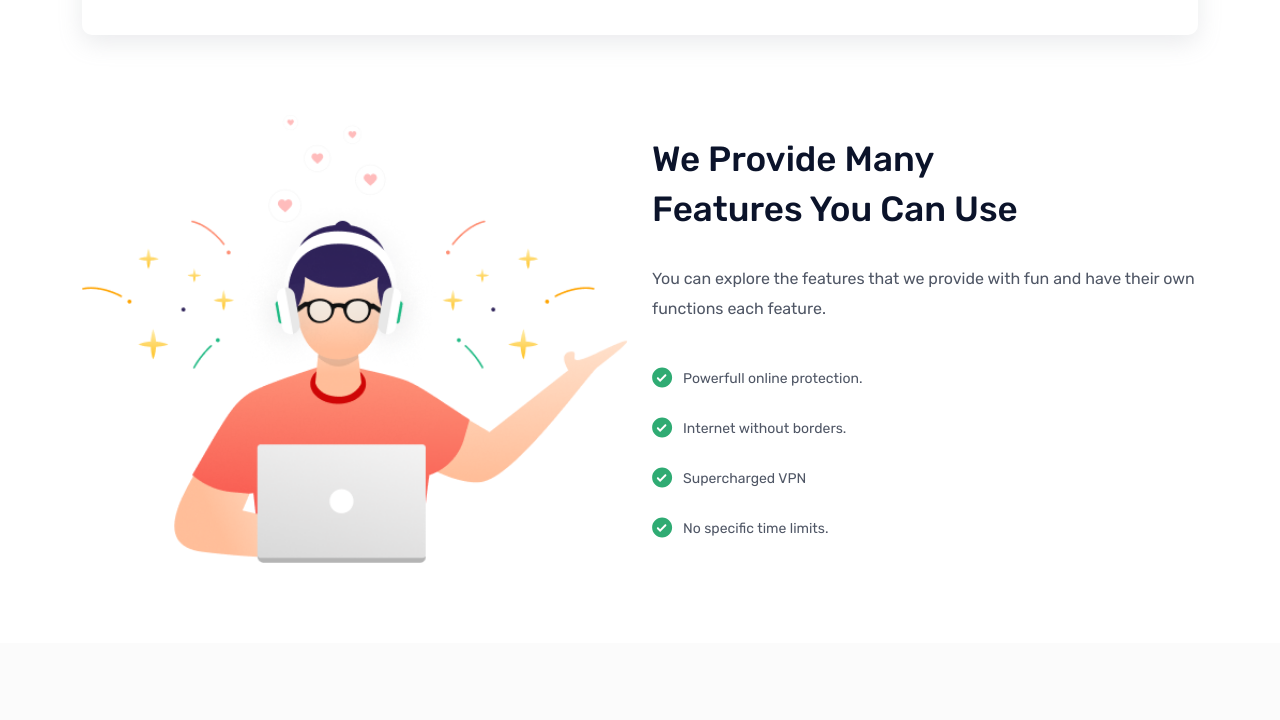
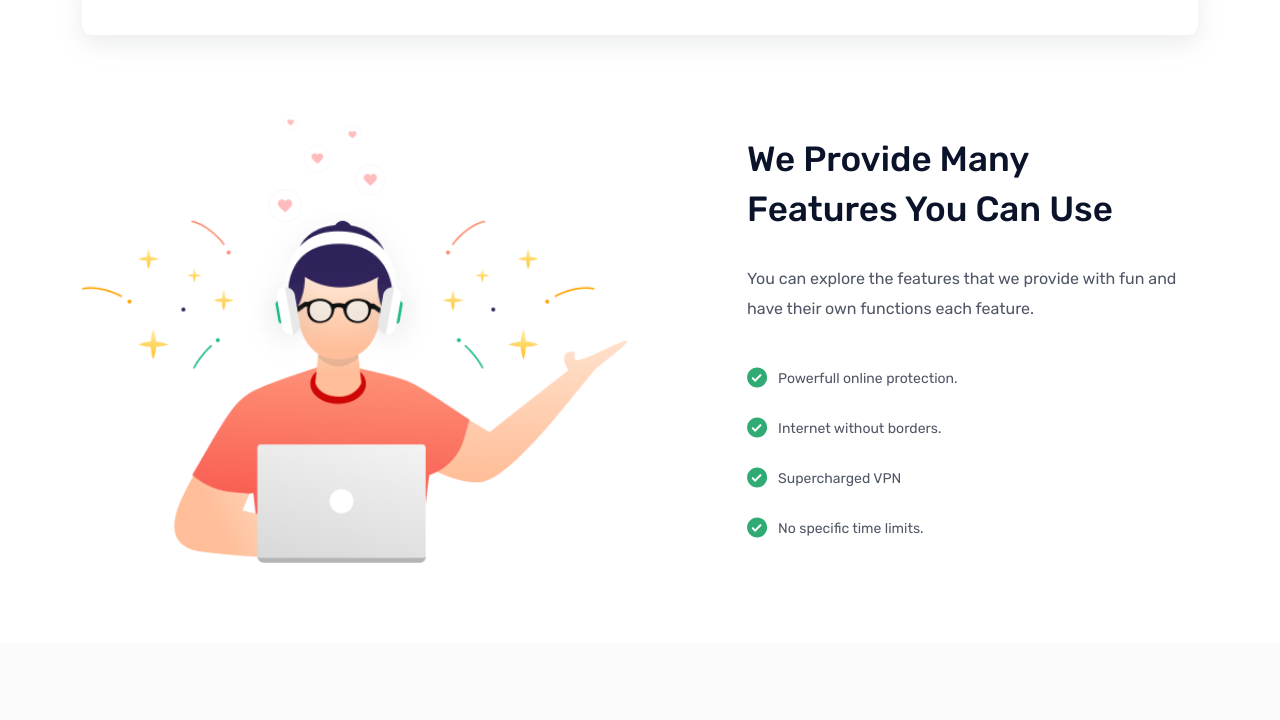
Before and after one commit to vishnududi-511/vpn, a plain HTML site: page index.html in a window 1280 px wide. Shown: the part 669-1389 px from the top of the page. Drawn offline with nearby package versions, Linux system fonts and the light colour scheme.

Commit message:
sectoin-3 gap revised

```diff
--- a/assets/css/style.css
+++ b/assets/css/style.css
@@ -1161,6 +1161,12 @@
         padding-left: 12px;
     }
 
+    .md-col-5 {
+        width: 41.66%;
+        padding-right: 12px;
+        padding-left: 12px;
+    }
+
     .md-mb-90 {
         margin-bottom: 90px;
     }
@@ -1184,6 +1190,10 @@
 
     .md-justify-content-center {
         justify-content: center;
+    }
+
+    .md-justify-content-space-btw {
+        justify-content: space-between;
     }
 
     .footer-para-1 {
--- a/index.html
+++ b/index.html
@@ -145,13 +145,13 @@
     <!-- section-3 -->
     <section class="section-3 pt-80 pb-80">
         <div class="container">
-            <div class="row">
+            <div class="row md-justify-content-space-btw">
                 <div class="md-col-6 col-12">
                     <div class="h-100">
                         <img src="./assets/images/sec-3-img.png" alt="sec-3-img" class="w-100 h-100">
                     </div>
                 </div>
-                <div class="md-col-6 col-12 md-mt-20 d-flex justify-content-center flex-direction-col">
+                <div class="md-col-5 col-12 md-mt-20 d-flex justify-content-center flex-direction-col">
                     <h2 class="sec-3-font-1">We Provide Many Features You Can Use</h2>
                     <p class="sec-3-font-2 mt-20 lg-mt-30 mb-20">You can explore the features that we provide with fun
                         and have
```
